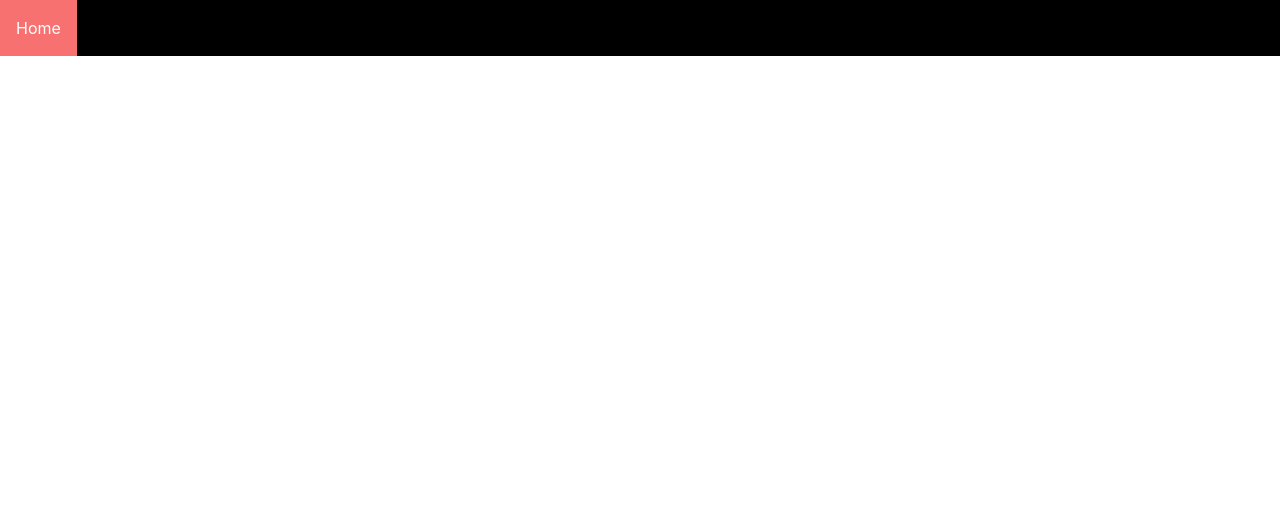
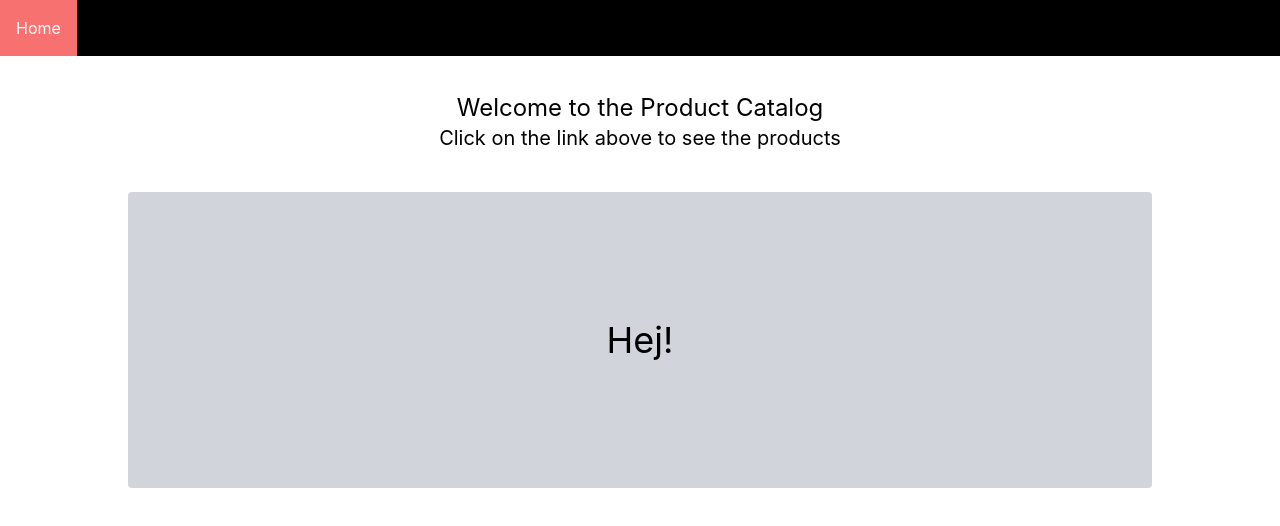
Before and after one commit to teerasej/nextflow-react-app-typescript, a React (Create React App) app: page / in a window 1280 px wide. Shown: the top 526 px of the page. Built offline with nearby package versions, Linux system fonts and the light colour scheme.

Commit message:
define a hero image

```diff
--- a/src/App.tsx
+++ b/src/App.tsx
@@ -7,6 +7,13 @@ function App() {
       <nav className=' bg-black flex flex-row'>
         <p className=' text-white p-4 hover:bg-red-400 active:bg-red-700'>Home</p>
       </nav>
+      <div className='flex flex-col items-center'>
+        <h1 className='text-2xl mt-9'>Welcome to the Product Catalog</h1>
+        <p className='text-xl'>Click on the link above to see the products</p>
+        <div className='sm:w-full sm:mx-3 md:w-full md:mx-3 lg:w-1024 bg-gray-300 rounded flex flex-col items-center mt-10'>
+          <p className='p-32 text-4xl'>Hej!</p>
+        </div>
+      </div>
     </div>
   );
 }
```
